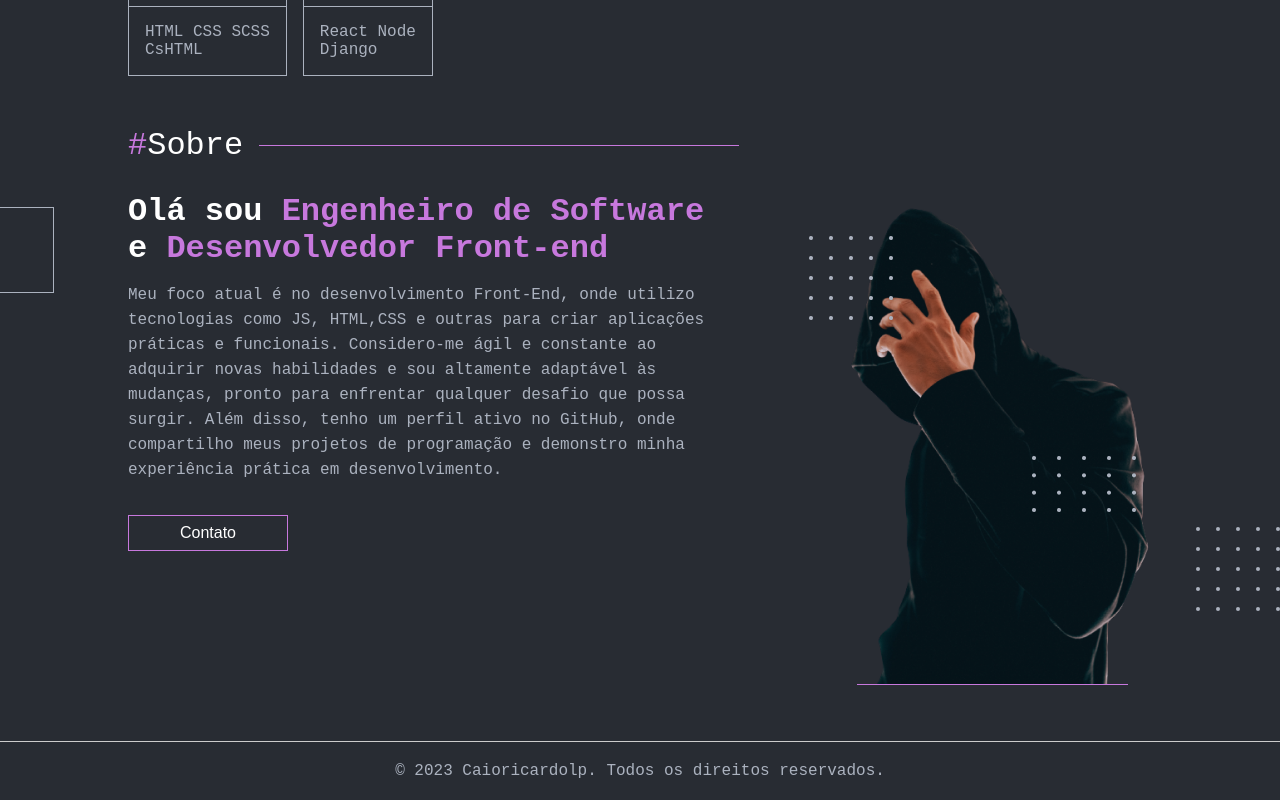
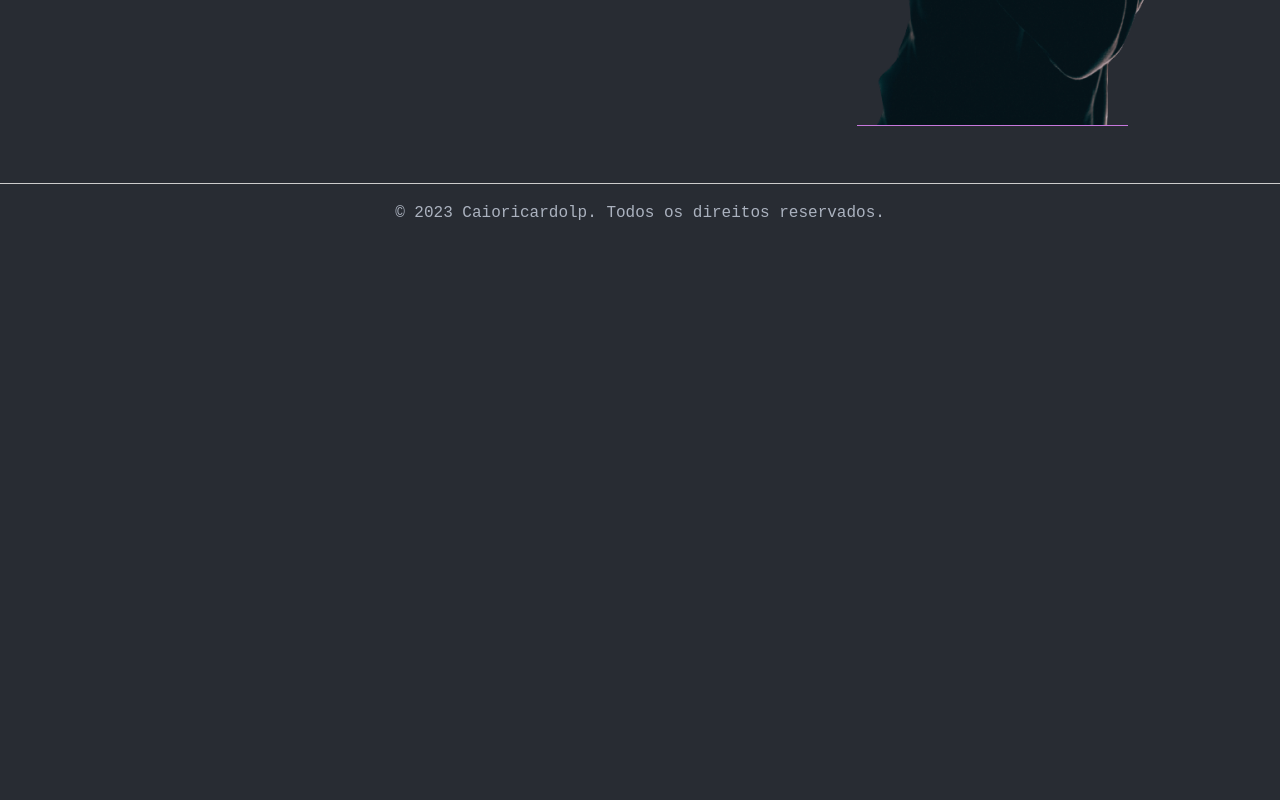
Before and after one commit to caioricardop/Portifolio-React, a React (Create React App) app: page / in a window 1280 px wide. Shown: the part 1393-2193 px from the top of the page. After the commit the page ends 1635 px from the top, so only its background shows below. Built offline with nearby package versions, Linux system fonts and the light colour scheme.

Commit message:
Ajustes Para futuro

```diff
--- a/package.json
+++ b/package.json
@@ -9,7 +9,7 @@
     "react": "^18.2.0",
     "react-dom": "^18.2.0",
     "react-router-dom": "^6.16.0",
-    "react-scripts": "5.0.1",
+    "react-scripts": "^5.0.1",
     "web-vitals": "^2.1.4"
   },
   "scripts": {
--- a/src/Pages/Home/index.js
+++ b/src/Pages/Home/index.js
@@ -1,8 +1,6 @@
 import imageHome1 from "../img/Image-home-1.png";
-import projetoModelo from "../img/projeto1.png";
 import imageHome2 from "../img/image-homw2.png";
 import cubo from "../img/cubo.svg";
-import quadradoCP from "../img/quadradoCP.svg";
 import pontosFundo from "../img/pontos-fundo.svg";
 
 function App() {
@@ -31,7 +29,7 @@ function App() {
             <img src={imageHome1} />
           </div>
         </div>
-
+        {/*
         <div class="main-home">
           <div class="header-containerT78">
             <div class="projectsHome">
@@ -95,7 +93,7 @@ function App() {
             </div>
           </div>
         </div>
-
+*/}
         <div class="main-home">
           <div class="header-containerT78">
             <div class="projectsHome">
@@ -214,8 +212,6 @@ function App() {
       <div class="txtFundo">
         <img class="fundo-icon1" src={cubo} />
         <img class="fundo-icon2" src={pontosFundo} />
-        <img class="fundo-icon3" src={quadradoCP} />
-        <img class="fundo-icon4" src={pontosFundo} />
       </div>
     </div>
   );
--- a/src/shard/Header/Menu.js
+++ b/src/shard/Header/Menu.js
@@ -77,9 +77,10 @@ function Menu() {
           <a href="/">
             <span class="rosaMenuHash">#</span>Home
           </a>
+        {/*
           <a href="/projetos">
             <span class="rosaMenuHash">#</span>Projetos
-          </a>
+          </a>*/}
           <a href="/sobre">
             <span class="rosaMenuHash">#</span>Sobre
           </a>
```
Also changed, not shown: 1 other file (tests, documents, lock files or other folders).
